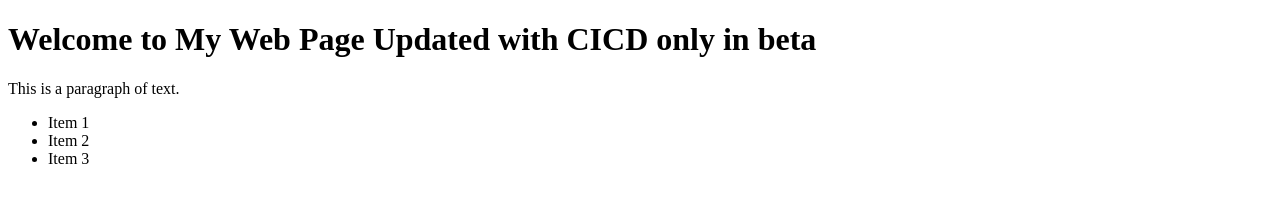
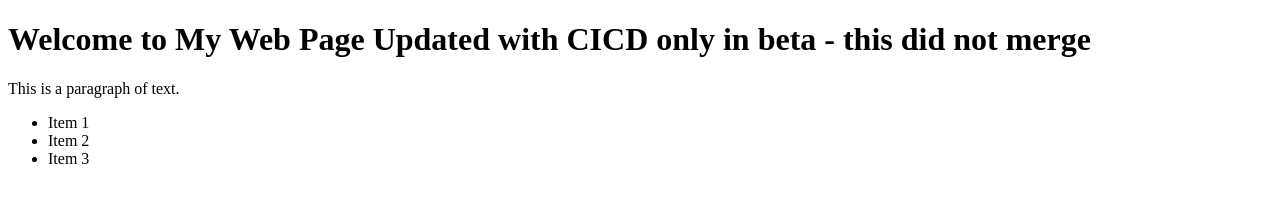
Before and after one commit to jerrykarran/red-july-cicd, a plain HTML site: page index.html in a window 1280 px wide. Drawn offline with Linux system fonts and the light colour scheme.

Commit message:
Update index.html

```diff
--- a/index.html
+++ b/index.html
@@ -4,7 +4,7 @@
     <title>Jerry's Web Page updated with cicd</title>
 </head>
 <body>
-    <h1>Welcome to My Web Page Updated with CICD only in beta</h1>
+    <h1>Welcome to My Web Page Updated with CICD only in beta - this did not merge</h1>
     <p>This is a paragraph of text.</p>
     <ul>
         <li>Item 1</li>
```
